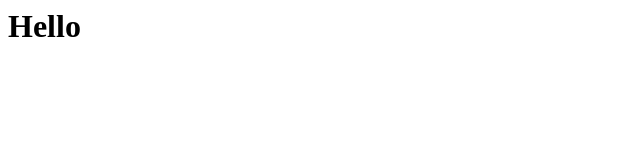
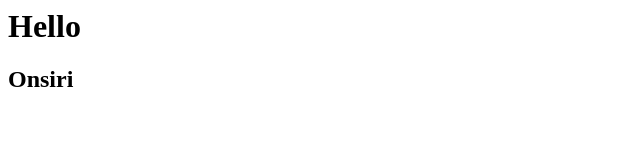
Before and after one commit to onsiri/courser-test, a plain HTML site: page index.html in a window 1280 px wide. Shown: the full height of the page, 0-640 px from the left. Drawn offline with Linux system fonts and the light colour scheme.

Commit message:
my first page

```diff
--- a/index.html
+++ b/index.html
@@ -1 +1,2 @@
 <h1>Hello</h1>
+<h2>Onsiri</h2>
```
